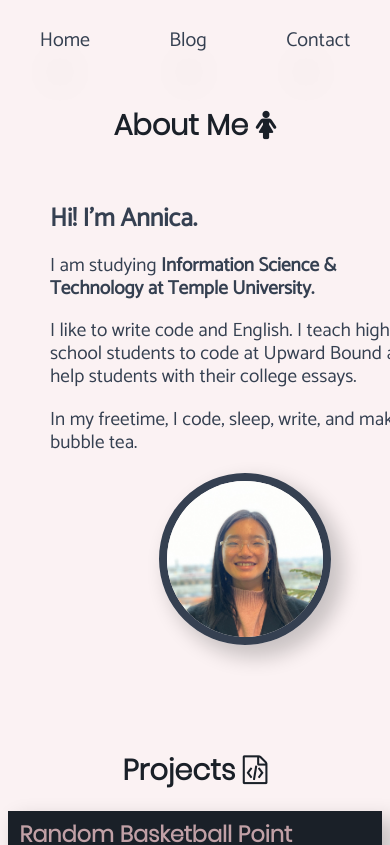
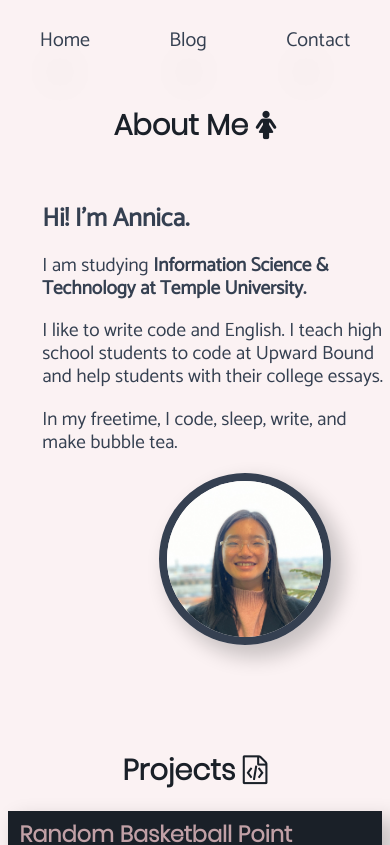
Before and after one commit to chiuannica/banannica, a Vue app: page /#/ in a window 390 px wide. Shown: the top 845 px of the page. Built offline with nearby package versions, Linux system fonts and the light colour scheme.

Commit message:
about text width fix #129129

```diff
--- a/src/components/About.vue
+++ b/src/components/About.vue
@@ -73,8 +73,8 @@ export default {
     margin: 0;
   }
   .text {
-    width: 98%;
-    margin-left: 2%;
+    width: 90%;
+    margin: 0;
   }
   .my-picture {
     width: 40%;
```
